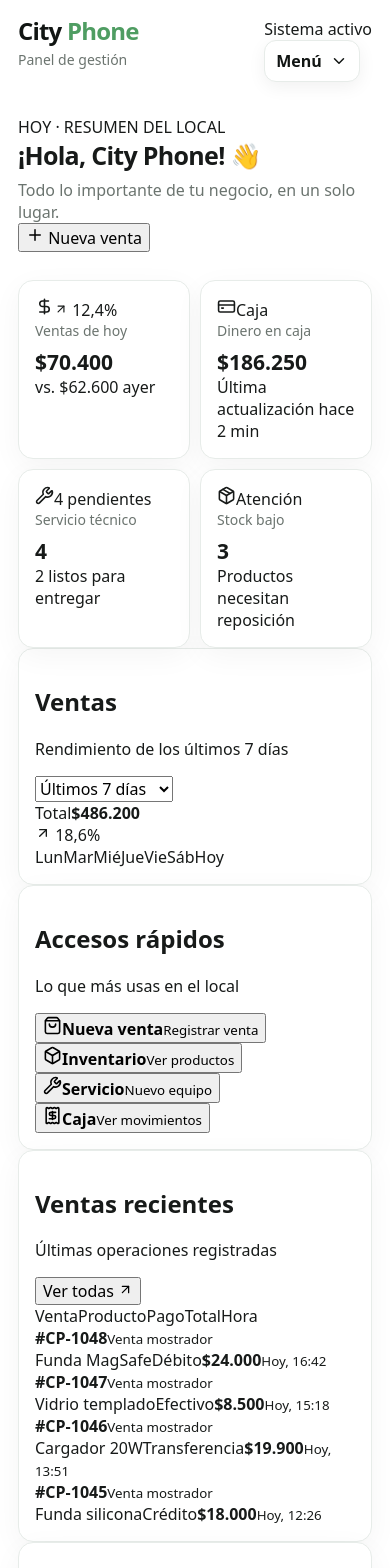
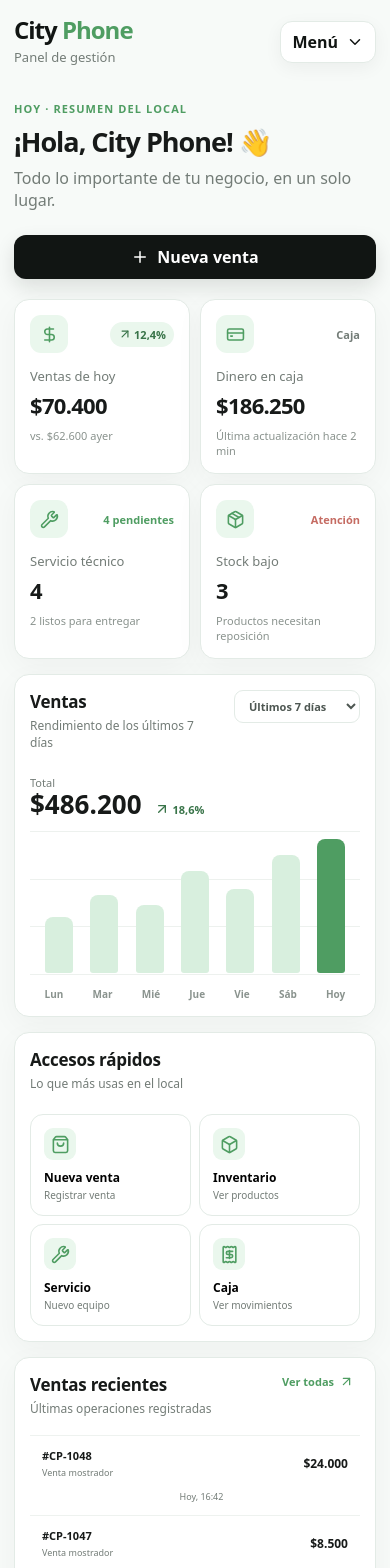
Before and after one commit to MarbellSantana/CityPhone, a Next.js app: page / in a window 390 px wide. Shown: the top 1568 px of the page. Built offline with nearby package versions, Linux system fonts and the light colour scheme.

Commit message:
Polish CityPhone professional dashboard styling

```diff
--- a/app/globals.css
+++ b/app/globals.css
@@ -1,36 +1,96 @@
 * { box-sizing: border-box; }
 html, body { margin: 0; min-height: 100%; }
-body { font-family: Nunito, ui-sans-serif, system-ui, -apple-system, BlinkMacSystemFont, "Segoe UI", sans-serif; background: #ffffff; color: #171a19; }
+body { font-family: Nunito, ui-sans-serif, system-ui, -apple-system, BlinkMacSystemFont, "Segoe UI", sans-serif; background: #f7faf8; color: #171a19; }
 button, input, select { font: inherit; }
-:root { --pastel-green: #8fd39d; --pastel-green-soft: #eaf7ed; --green-dark: #4f9d62; --black: #111513; --surface: #ffffff; --muted: #6b746f; --border: #e7ece9; }
-.city-shell { min-height: 100vh; background: #ffffff; }
-.main { min-height: 100vh; padding: 28px 42px 42px; }
-.header { display: flex; justify-content: space-between; align-items: flex-start; gap: 20px; margin-bottom: 42px; position: relative; z-index: 30; }
-.brand { font-size: 28px; font-weight: 900; letter-spacing: -0.8px; color: var(--black); line-height: 1.1; }
+:root { --green: #8fd39d; --green-soft: #eaf7ed; --green-dark: #4f9d62; --black: #111513; --surface: #fff; --muted: #737c77; --border: #e3ebe6; --danger: #c56b62; }
+.city-shell { min-height: 100vh; background: #f7faf8; }
+.main { min-height: 100vh; max-width: 1480px; margin: 0 auto; padding: 30px 44px 50px; }
+.header { display: flex; justify-content: space-between; align-items: center; gap: 20px; margin-bottom: 38px; position: relative; z-index: 30; }
+.brand { font-size: 29px; font-weight: 900; letter-spacing: -1px; color: var(--black); line-height: 1; }
 .brand span { color: var(--green-dark); }
-.header p { margin: 6px 0 0; color: var(--muted); font-size: 14px; }
+.header p { margin: 6px 0 0; color: var(--muted); font-size: 13px; }
+.header-actions { display: flex; align-items: center; gap: 12px; }
+.status-pill { display: flex; align-items: center; gap: 7px; padding: 9px 12px; border: 1px solid var(--border); border-radius: 999px; background: #fff; color: #59625d; font-size: 12px; font-weight: 800; }
+.status-dot { width: 7px; height: 7px; border-radius: 50%; background: var(--green-dark); box-shadow: 0 0 0 4px var(--green-soft); }
 .menu-wrap { position: relative; }
-.menu-button { position: relative; z-index: 41; display: inline-flex; align-items: center; gap: 8px; border: 1px solid var(--border); background: #fff; color: var(--black); border-radius: 12px; padding: 10px 14px; cursor: pointer; font-weight: 800; box-shadow: 0 5px 18px rgba(16,19,18,.06); transition: .2s ease; }
-.menu-button:hover, .menu-button.open { border-color: var(--pastel-green); box-shadow: 0 7px 22px rgba(79,157,98,.12); }
+.menu-button { position: relative; z-index: 41; display: inline-flex; align-items: center; gap: 8px; border: 1px solid var(--border); background: #fff; color: var(--black); border-radius: 12px; padding: 10px 14px; cursor: pointer; font-weight: 800; box-shadow: 0 5px 18px rgba(16,19,18,.05); transition: .2s ease; }
+.menu-button:hover, .menu-button.open { border-color: var(--green); box-shadow: 0 7px 22px rgba(79,157,98,.12); }
 .menu-button.open svg { transform: rotate(180deg); }
 .menu-button svg { transition: transform .2s ease; }
 .menu-backdrop { position: fixed; inset: 0; z-index: 35; border: 0; background: transparent; cursor: default; }
-.dropdown-menu { position: absolute; z-index: 40; top: calc(100% + 10px); right: 0; width: 245px; padding: 8px; background: #fff; border: 1px solid var(--border); border-radius: 16px; box-shadow: 0 18px 45px rgba(16,19,18,.12); animation: menuIn .16s ease-out; }
+.dropdown-menu { position: absolute; z-index: 40; top: calc(100% + 10px); right: 0; width: 250px; padding: 8px; background: #fff; border: 1px solid var(--border); border-radius: 16px; box-shadow: 0 18px 45px rgba(16,19,18,.13); animation: menuIn .16s ease-out; }
 .nav-item { display: flex; align-items: center; gap: 12px; padding: 12px 13px; border-radius: 11px; color: #202522; text-decoration: none; font-size: 14px; font-weight: 700; transition: .15s ease; }
 .nav-item svg { color: #59625d; }
-.nav-item:hover { background: var(--pastel-green-soft); color: var(--black); }
-.nav-item.active { background: var(--pastel-green); color: var(--black); }
+.nav-item:hover { background: var(--green-soft); color: var(--black); }
+.nav-item.active { background: var(--green); color: var(--black); }
 .nav-item.active svg { color: var(--black); }
-.welcome { margin-bottom: 28px; }
-.welcome h1 { margin: 0; font-size: clamp(25px, 3vw, 34px); letter-spacing: -0.7px; }
+.dashboard-intro { display: flex; align-items: flex-end; justify-content: space-between; gap: 24px; margin-bottom: 24px; }
+.eyebrow { display: inline-block; color: var(--green-dark); font-size: 11px; font-weight: 900; letter-spacing: 1.1px; margin-bottom: 7px; }
+.welcome h1 { margin: 0; font-size: clamp(27px, 3vw, 36px); letter-spacing: -1px; }
 .welcome p { margin: 7px 0 0; color: var(--muted); }
-.kpis { display: grid; grid-template-columns: repeat(4, minmax(0, 1fr)); gap: 16px; }
-.card { background: var(--surface); border: 1px solid var(--border); border-radius: 18px; padding: 20px; box-shadow: 0 8px 30px rgba(16,19,18,.045); }
-.kpi-label { color: var(--muted); font-size: 14px; }
-.kpi-value { font-size: 27px; font-weight: 800; margin-top: 8px; }
-.grid { display: grid; grid-template-columns: 1.5fr 1fr; gap: 16px; margin-top: 16px; }
-.card-title { display: flex; justify-content: space-between; align-items: center; gap: 12px; margin-bottom: 18px; font-weight: 800; }
-.badge { background: var(--pastel-green-soft); color: #397449; padding: 6px 10px; border-radius: 999px; font-size: 12px; font-weight: 700; }
+.primary-button, .outline-button { border: 0; display: inline-flex; align-items: center; justify-content: center; gap: 8px; border-radius: 12px; padding: 11px 16px; font-weight: 900; cursor: pointer; transition: .18s ease; }
+.primary-button { background: var(--black); color: #fff; box-shadow: 0 8px 20px rgba(17,21,19,.12); }
+.primary-button:hover { transform: translateY(-1px); background: #252b28; }
+.outline-button { width: 100%; background: #fff; color: var(--black); border: 1px solid var(--border); margin-top: 18px; }
+.outline-button:hover { border-color: var(--green); background: var(--green-soft); }
+.kpis { display: grid; grid-template-columns: repeat(4, minmax(0, 1fr)); gap: 15px; }
+.card { background: var(--surface); border: 1px solid var(--border); border-radius: 18px; padding: 20px; box-shadow: 0 8px 30px rgba(16,19,18,.04); }
+.kpi-card { min-height: 174px; }
+.kpi-top { display: flex; align-items: center; justify-content: space-between; margin-bottom: 20px; }
+.icon-box { width: 38px; height: 38px; display: grid; place-items: center; border-radius: 11px; background: var(--green-soft); color: var(--green-dark); }
+.trend, .count-badge, .warning-label, .neutral-label { font-size: 11px; font-weight: 900; }
+.trend { display: inline-flex; align-items: center; gap: 2px; padding: 5px 8px; border-radius: 999px; background: var(--green-soft); color: #397449; }
+.count-badge { color: var(--green-dark); }
+.warning-label { color: var(--danger); }
+.neutral-label { color: var(--muted); }
+.kpi-label { color: var(--muted); font-size: 13px; }
+.kpi-value { font-size: 29px; font-weight: 900; margin-top: 5px; letter-spacing: -.7px; }
+.kpi-foot { color: #8a938e; font-size: 11px; margin-top: 8px; }
+.dashboard-grid { display: grid; grid-template-columns: 1.55fr .85fr; gap: 15px; margin-top: 15px; }
+.bottom-grid { display: grid; grid-template-columns: 1.55fr .85fr; gap: 15px; margin-top: 15px; }
+.card-heading { display: flex; justify-content: space-between; align-items: flex-start; gap: 15px; }
+.card-heading h2 { margin: 0; font-size: 17px; letter-spacing: -.25px; }
+.card-heading p { margin: 4px 0 0; color: var(--muted); font-size: 12px; }
+.period-select { border: 1px solid var(--border); border-radius: 9px; padding: 7px 10px; background: #fff; color: #4e5752; font-size: 11px; font-weight: 800; outline: none; }
+.chart-summary { display: flex; align-items: flex-end; gap: 12px; margin: 24px 0 12px; }
+.chart-summary span { display: block; color: var(--muted); font-size: 11px; }
+.chart-summary strong { font-size: 26px; line-height: 1.1; }
+.chart-growth { display: inline-flex; align-items: center; gap: 3px; color: #397449; font-size: 11px; font-weight: 900; padding-bottom: 2px; }
+.fake-chart { position: relative; height: 190px; padding-top: 5px; }
+.chart-lines { position: absolute; inset: 0 0 26px; display: flex; flex-direction: column; justify-content: space-between; }
+.chart-lines span { height: 1px; background: #edf1ee; width: 100%; }
+.bars { position: absolute; left: 10px; right: 10px; bottom: 28px; top: 8px; display: flex; align-items: flex-end; justify-content: space-around; gap: 15px; }
+.bars i { display: block; width: min(42px, 9%); border-radius: 8px 8px 3px 3px; background: #d8efde; min-height: 12px; }
+.bars i.today-bar { background: var(--green-dark); }
+.chart-labels { position: absolute; bottom: 0; left: 0; right: 0; display: flex; justify-content: space-around; color: #8a938e; font-size: 10px; font-weight: 700; }
+.quick-card { min-height: 300px; }
+.quick-grid { display: grid; grid-template-columns: 1fr 1fr; gap: 10px; margin-top: 22px; }
+.quick-grid button { text-align: left; border: 1px solid var(--border); background: #fff; border-radius: 13px; padding: 13px; cursor: pointer; transition: .18s ease; }
+.quick-grid button:hover { border-color: var(--green); background: var(--green-soft); transform: translateY(-1px); }
+.quick-grid button span { display: grid; place-items: center; width: 32px; height: 32px; border-radius: 9px; background: var(--green-soft); color: var(--green-dark); margin-bottom: 9px; }
+.quick-grid b, .quick-grid small { display: block; }
+.quick-grid b { font-size: 12px; }
+.quick-grid small { color: var(--muted); font-size: 10px; margin-top: 2px; }
+.table-card { overflow: hidden; }
+.text-button { display: inline-flex; align-items: center; gap: 5px; border: 0; background: none; color: var(--green-dark); font-size: 11px; font-weight: 900; cursor: pointer; }
+.sales-table { margin-top: 18px; }
+.table-head, .table-row { display: grid; grid-template-columns: 1.1fr 1.35fr .8fr .8fr .8fr; align-items: center; gap: 10px; }
+.table-head { padding: 0 12px 10px; color: #929a96; font-size: 10px; font-weight: 900; text-transform: uppercase; letter-spacing: .4px; }
+.table-row { padding: 12px; border-top: 1px solid #eef2ef; font-size: 11px; }
+.table-row > div b, .table-row > div small { display: block; }
+.table-row > div small, .table-row > small { color: var(--muted); margin-top: 3px; font-size: 9px; }
+.table-row > strong { font-size: 12px; }
+.method { display: inline-flex; width: max-content; background: #f3f6f4; border-radius: 999px; padding: 4px 7px; color: #59625d; font-size: 9px; font-weight: 800; }
+.stock-card { min-height: 300px; }
+.warning-circle { width: 34px; height: 34px; display: grid; place-items: center; border-radius: 50%; background: #fbefed; color: var(--danger); }
+.stock-list { margin-top: 20px; }
+.stock-item { display: flex; align-items: center; gap: 10px; padding: 11px 0; border-bottom: 1px solid #eef2ef; }
+.product-mini { width: 32px; height: 32px; flex: 0 0 32px; display: grid; place-items: center; border-radius: 9px; background: #f3f6f4; color: #68726c; }
+.stock-item div { flex: 1; min-width: 0; }
+.stock-item b, .stock-item small { display: block; }
+.stock-item b { font-size: 11px; white-space: nowrap; overflow: hidden; text-overflow: ellipsis; }
+.stock-item small { color: var(--muted); font-size: 9px; margin-top: 2px; }
+.stock-number { width: 25px; height: 25px; display: grid; place-items: center; border-radius: 8px; background: #fbefed; color: var(--danger); font-size: 11px; }
 @keyframes menuIn { from { opacity: 0; transform: translateY(-5px); } to { opacity: 1; transform: translateY(0); } }
-@media (max-width: 900px) { .main { padding: 24px; } .kpis { grid-template-columns: repeat(2, 1fr); } .grid { grid-template-columns: 1fr; } }
-@media (max-width: 640px) { .main { padding: 18px; } .header { margin-bottom: 34px; } .brand { font-size: 24px; } .menu-button { padding: 9px 11px; } .dropdown-menu { right: 0; width: min(245px, calc(100vw - 36px)); } .kpis { grid-template-columns: 1fr 1fr; gap: 10px; } .card { padding: 16px; border-radius: 15px; } .kpi-value { font-size: 21px; } .welcome h1 { font-size: 25px; } }
+@media (max-width: 1050px) { .main { padding: 26px 25px 42px; } .kpis { grid-template-columns: repeat(2, 1fr); } .dashboard-grid, .bottom-grid { grid-template-columns: 1fr; } }
+@media (max-width: 640px) { .main { padding: 18px 14px 34px; } .header { margin-bottom: 30px; } .brand { font-size: 24px; } .status-pill { display: none; } .menu-button { padding: 9px 11px; } .dropdown-menu { right: 0; width: min(250px, calc(100vw - 28px)); } .dashboard-intro { align-items: flex-start; flex-direction: column; margin-bottom: 20px; } .primary-button { width: 100%; } .kpis { grid-template-columns: 1fr 1fr; gap: 10px; } .card { padding: 15px; border-radius: 15px; } .kpi-card { min-height: 155px; } .kpi-value { font-size: 22px; } .kpi-top { margin-bottom: 14px; } .fake-chart { height: 170px; } .bars { gap: 7px; } .bars i { width: 28px; } .table-head { display: none; } .table-row { grid-template-columns: 1.4fr .9fr; gap: 8px; } .table-row > span { display: none; } .table-row > strong { text-align: right; } .table-row > small { text-align: right; } .quick-grid { gap: 8px; } }
```
